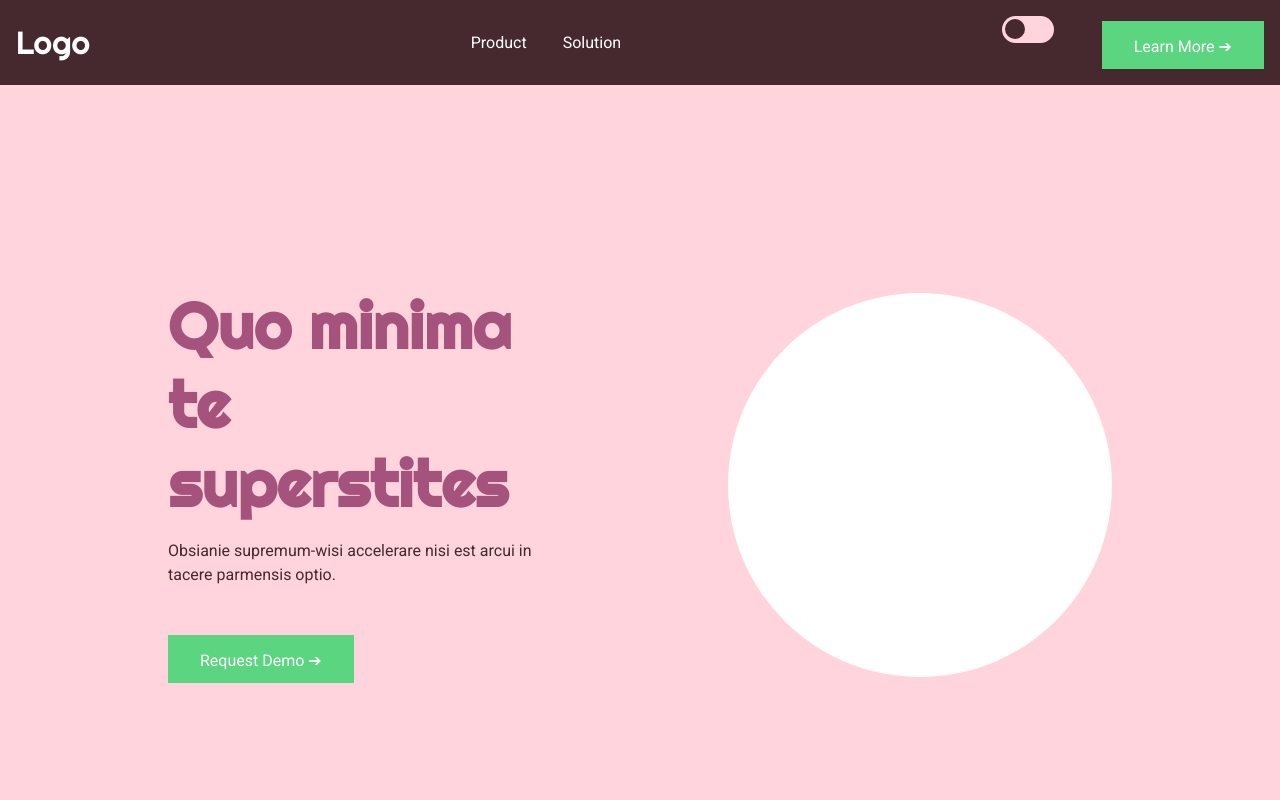
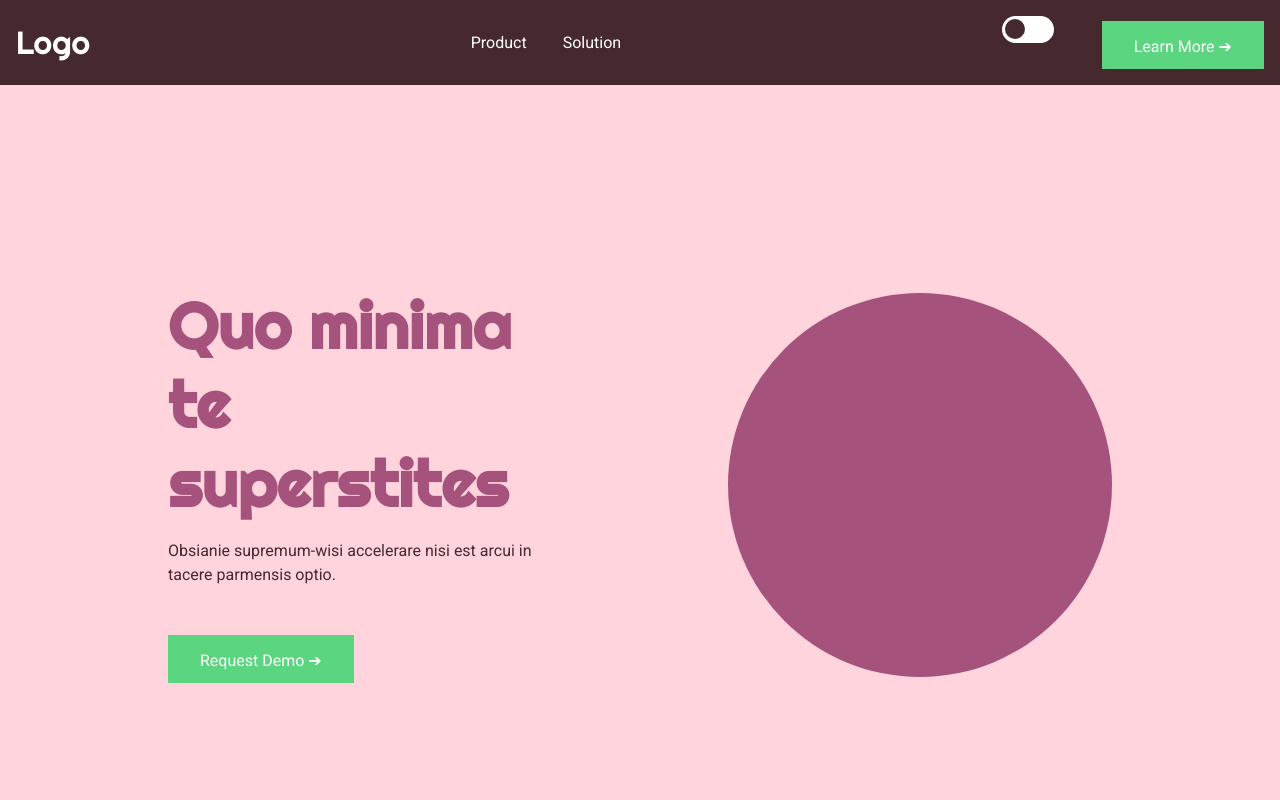
Before and after one commit to Frej400d/12c.01.02.colors-and-animations, a plain HTML site: page index.html in a window 1280 px wide. Shown: the top 800 px of the page. Drawn offline with Linux system fonts and the light colour scheme.

```diff
--- a/style.css
+++ b/style.css
@@ -88,7 +88,7 @@
   text-indent: -9999px;
   width: 52px;
   height: 27px;
-  background: var(--header-bg-color);
+  background: var(--header-graphcis-color);
   float: right;
   border-radius: 100px;
   position: relative;
@@ -267,7 +267,7 @@
   min-width: 300px;
   min-height: 300px;
   border-radius: 300px;
-  background-color: var(--header-graphcis-color);
+  background-color: var(--highlight-h2-color);
 }
 
 /* product section */
```
